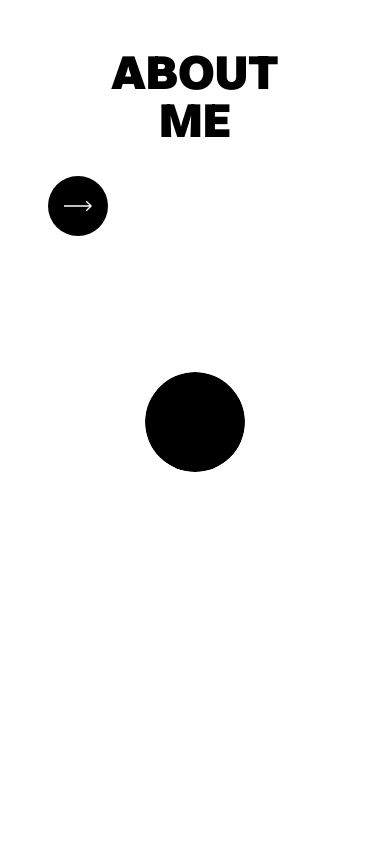
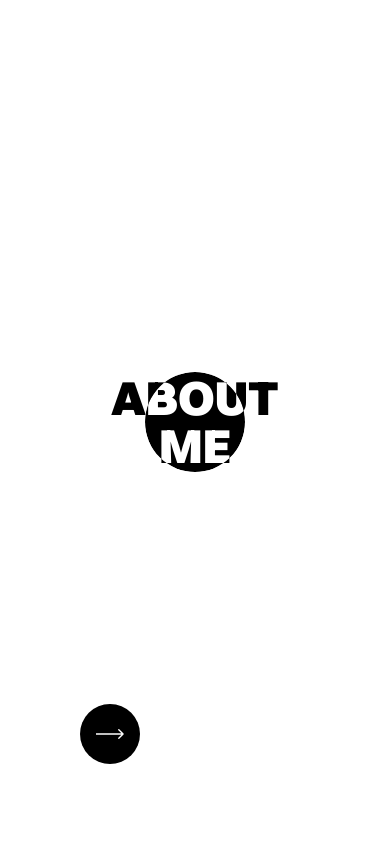
Before and after one commit to Tez-cyber/new-portfolio, a Next.js app: page /about in a window 390 px wide. Shown: the top 844 px of the page. Built offline with nearby package versions, Linux system fonts and the light colour scheme.

Commit message:
Made overlay responsive

```diff
--- a/src/app/about/page.tsx
+++ b/src/app/about/page.tsx
@@ -185,7 +185,7 @@ export default function About() {
     </svg>
   );
 
-  const textDisplay = "text-center uppercase flex items-center justify-center md:pt-10";
+  const textDisplay = "text-center uppercase flex items-center justify-center";
   const textStyles = {
     fontVariationSettings: '"wght" 900, "ital" 1',
     fontFamily: `var(${switzer.variable})`,
@@ -197,14 +197,14 @@ export default function About() {
       {display && (
         <section className="">
           {/* Background content */}
-          <section className="h-screen p-[3em] bg-white text-black">
+          <section className="h-screen relative flex flex-col items-center justify-center p-[3em] bg-white text-black">
             <h1 style={textStyles} className={`${textDisplay} italic`}>
               about <br />
               me
             </h1>
             <span
               ref={buttonRef}
-              className="hover-btn w-[60px] h-[60px] rounded-full bg-black flex cursor-pointer mt-8"
+              className="hover-btn absolute bottom-[80px] left-[80px] w-[60px] h-[60px] rounded-full bg-black flex cursor-pointer mt-8"
             >
               <ArrowIcon color="white" />
             </span>
@@ -217,7 +217,7 @@ export default function About() {
               clipPath: "circle(50px at var(--x, 50%) var(--y, 50%))",
               willChange: "clip-path, backdrop-filter",
             }}
-            className="h-screen p-[3em] bg-black text-white absolute top-0 left-0 w-full backdrop-blur-sm"
+            className="h-screen flex flex-col items-center justify-center p-[3em] bg-black text-white absolute top-0 left-0 w-full backdrop-blur-sm"
           >
             <h1 style={textStyles} className={`${textDisplay} italic`}>
               about <br />
@@ -226,7 +226,7 @@ export default function About() {
             <span
               ref={toggleButtonRef}
               onClick={handleToggleClick}
-              className="hover-btn2 w-[60px] h-[60px] rounded-full bg-white flex cursor-pointer mt-8"
+              className="hover-btn2 absolute bottom-[80px] left-[80px] w-[60px] h-[60px] rounded-full bg-white flex cursor-pointer mt-8"
             >
               <ArrowIcon color="black" />
             </span>
```
